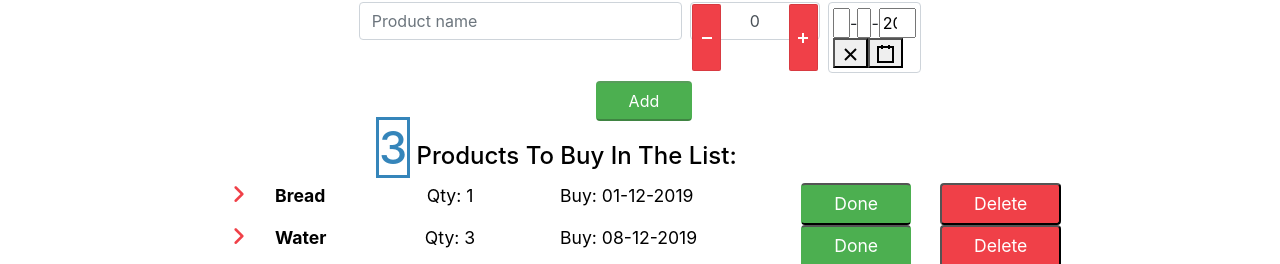
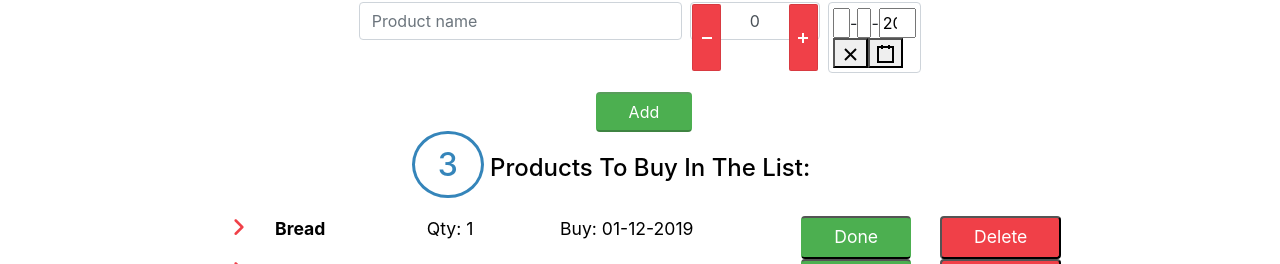
Before and after one commit to imattos78/react_todo_application, a React (Create React App) app: page / in a window 1280 px wide. Shown: the part 218-482 px from the top of the page. Built offline with nearby package versions, Linux system fonts and the light colour scheme.

Commit message:
Itemcount numberstyle changes

```diff
--- a/src/components/input/Input.css
+++ b/src/components/input/Input.css
@@ -37,6 +37,7 @@
     cursor: pointer;
     transition: 0.5s;
     margin-left: 46%;
+    margin-top: 1%;
 
   }
   .add-button:focus{
--- a/src/components/itemCount/ItemCount.css
+++ b/src/components/itemCount/ItemCount.css
@@ -1,6 +1,5 @@
 /* Intro Component */
 .intro-component{
-    display: flex;
-    justify-content: center;
-    padding-right: 16%;
+    display: inline;
+
   }
--- a/src/components/itemCount/ItemCount.js
+++ b/src/components/itemCount/ItemCount.js
@@ -14,9 +14,11 @@ class ItemCount extends Component{
         const colorRandom = randomColor();
         const numberstyle ={
             color: colorRandom,
-            fontSize: "45px",
+            fontSize: "32px",
             border: "3px solid",
-
+            borderRadius: "50%",
+            padding: "1% 2%",
+            marginLeft: "30%"
         };
         return (
             <div className="row d-none d-md-block">
```
